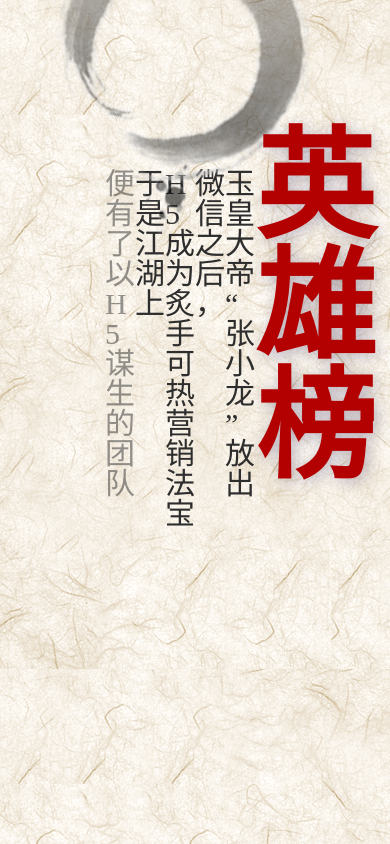
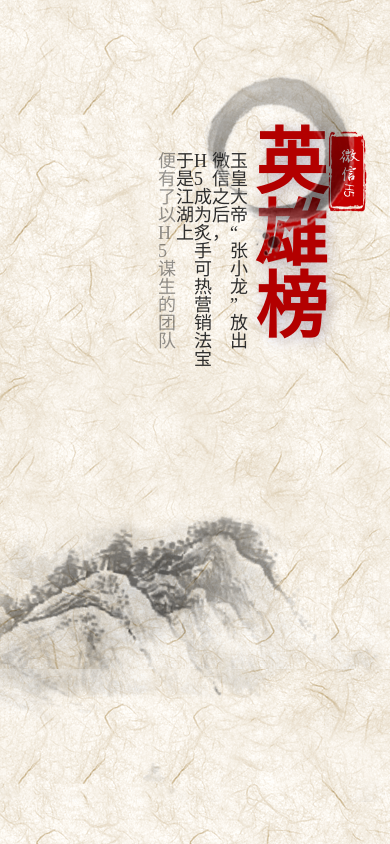
Before and after one commit to OutsourcingTeam/hero, a plain HTML site: page main.html in a window 390 px wide. Drawn offline with Linux system fonts and the light colour scheme.

Commit message:
Signed-off-by: zhangbo8264 <zhangbo8264@163.com>

```diff
--- a/css/style.css
+++ b/css/style.css
@@ -9,18 +9,19 @@ section{position:absolute;top:0;right:0;bottom:0;left:0;}
 /*page1
 ----------------------------------------------------------------*/
 .page1{position:relative;
-	width:100%;height:100%;
+	width:100%;height:100%;overflow:hidden;
 	background:#f1f1f1 url(images/bg.png) 0 0 repeat;
 }
 .page1 .p1-bg{
-	position:absolute;left:0;right:0;bottom:0;
-	display:none;
-	width:100%;
+	position:absolute;left:50%;bottom:5%;
+	display:block;
+	width:100%;margin-left:-320px;
+	max-width:640px;
 }
 
 /*slogan*/
 .slogan{
-	position:absolute;top:20%;left:50%;
+	position:absolute;top:18%;left:50%;
 	margin-left:-210px;
 	overflow:hidden;list-style:none;}
 .slogan span{float:right;display:inline;
@@ -356,22 +357,59 @@ section{position:absolute;top:0;right:0;bottom:0;left:0;}
 	100% 	{background-position:-2286px 0;}
 }
 
+@media (max-width: 640px){
+	.page1 .p1-bg{
+		left:0;
+		width:100%;margin:0;
+	}
+}
 
+@media (max-width: 630px)  {
+	/*.slogan,.logo,.h5-info{
+		transform:scale(.8,.8);
+	}*/
+	.logo h3{font-size:96px;line-height:96px;}
+	.circle,.h5-logo{transform:scale(.8,.8);}
+	.circle{top:-100px;}
+	.h5-logo{top:-3px;right:-60px;}
 
-/*@media (max-width: 630px) {*/
-	/*.slogan{
-		position:absolute;top:140px;
-		left:50%;
-		margin-left:-90px;
-		overflow:hidden;list-style:none;}
-	.slogan span{float:right;display:inline;
-		width:20px;
-		font-size:20px;line-height:20px;font-family:"楷体";
-		word-wrap:break-word;word-break:normal;
-		opacity:0;
-		color:#2d2d2d;
-	}*/
-/*}*/
+	.slogan{margin-left:-160px;}
+	.slogan span{
+		width:24px;
+		font-size:24px;line-height:24px;
+	}
+
+	.h5-info{transform:scale(.8,.8);}
+}
+@media (max-width: 480px) {
+	.logo h3{font-size:72px;line-height:72px;}
+	.circle,.h5-logo{transform:scale(.6,.6);}
+	.circle{top:-116px;}
+	.h5-logo{top:-22px;right:-52px;}
+
+	.slogan{margin-left:-109px;}
+	.slogan span{
+		width:18px;
+		font-size:18px;line-height:18px;
+	}
+
+	.h5-info{transform:scale(.6,.6);}
+}
+@media (max-width: 380px) {
+	.logo{margin-left:43px;}
+	.logo h3{font-size:48px;line-height:48px;}
+	.circle,.h5-logo{transform:scale(.4,.4);}
+	.circle{top:-128px;margin-left:-134px;}
+	.h5-logo{top:-36px;right:-47px;}
+
+	.slogan{margin-left:-88px;}
+	.slogan span{
+		width:14px;
+		font-size:14px;line-height:14px;
+	}
+
+	.h5-info{transform:scale(.4,.4);}
+}
 
 
 /*page2
--- a/main.html
+++ b/main.html
@@ -44,12 +44,13 @@
 		</div>
 		<section>
 			<div class="page1" id="page1">
-		        <img class="p1-bg" src="images/1.png" />
+	            <img src="images/1.png" class="p1-bg" />
+
+	            <div class="logo">
+	                <div class="h5-logo"></div>
 	                <div class="circle"></div>
-		        <div class="logo">
 	                <h3><span>英</span><span>雄</span><span>榜</span></h3>
 	            </div>
-		        <div class="h5-logo"></div>
 	            <p class="slogan">
 	                <span>玉皇大帝“张小龙”放出</span>
 	                <span>微信之后，</span>
```
Also changed, not shown: index.html (+1 -4 lines). Lines whose indentation alone changed are shown as unchanged.
